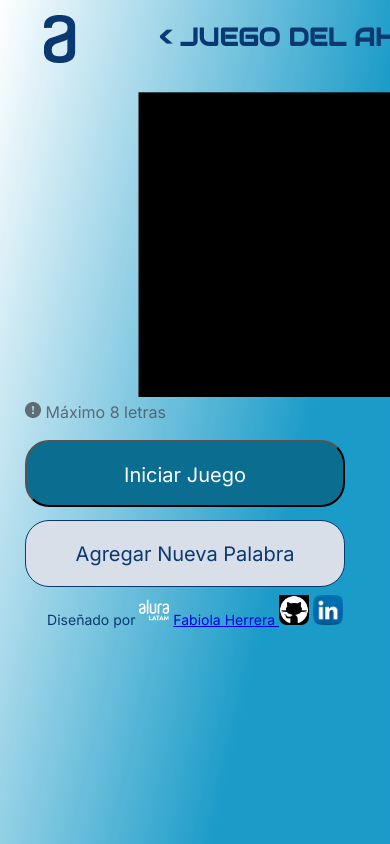
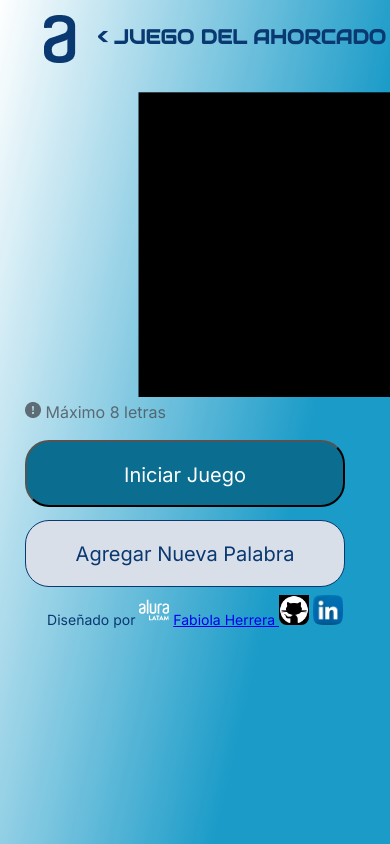
Before and after one commit to FabiolaHerrera/ChallengeONE_Sprint02_Ahorcado, a plain HTML site: page index.html in a window 390 px wide. Shown: the top 844 px of the page. Drawn offline with Linux system fonts and the light colour scheme.

Commit message:
mover titulo movil

```diff
--- a/style.css
+++ b/style.css
@@ -312,15 +312,15 @@ flex-grow: 1;
 @media (min-width: 300px) and (max-width: 900px)  {
 
     .div-logo{
-        width: 120px;
-        height: 48px;
+        width: 100px;
+        height: 38px;
         left: 0px;
         top: 15px;
         }
     .titulo {
-        font-size: 25px;
+        font-size: 20px;
         width: 400px;
-        left: 150px;
+        left: 50px;
         top: 28px;
         }
 
```
